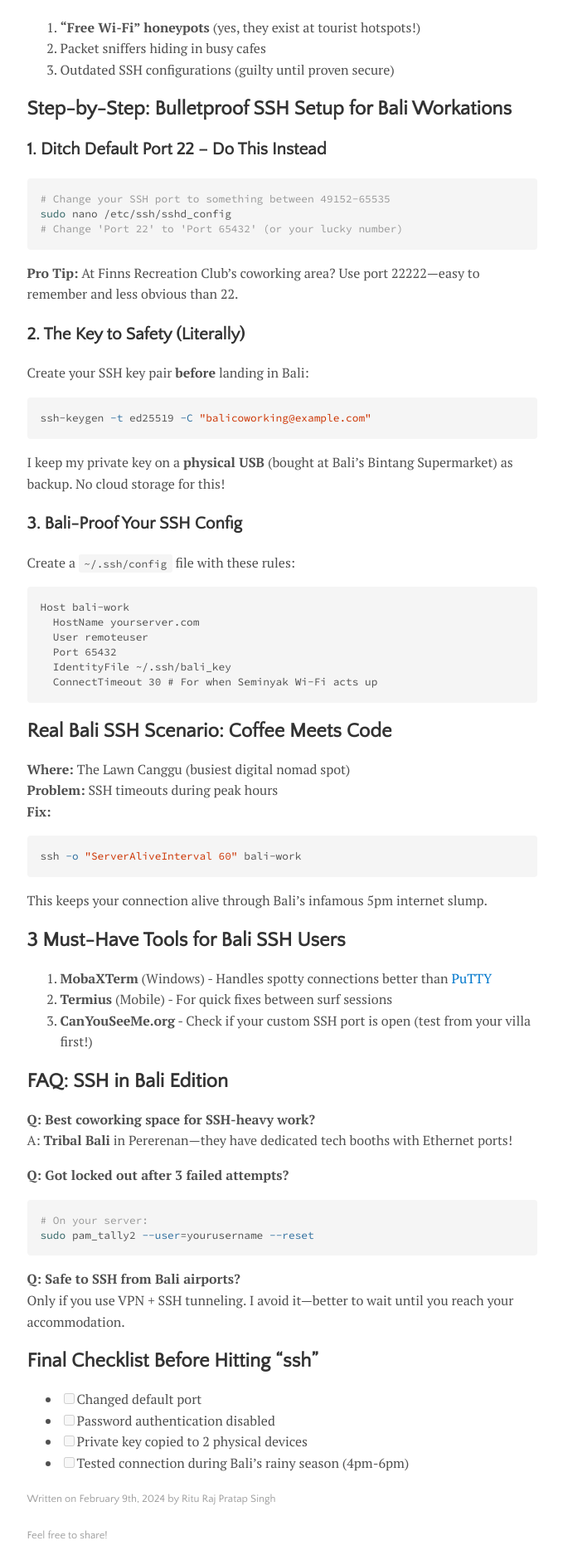
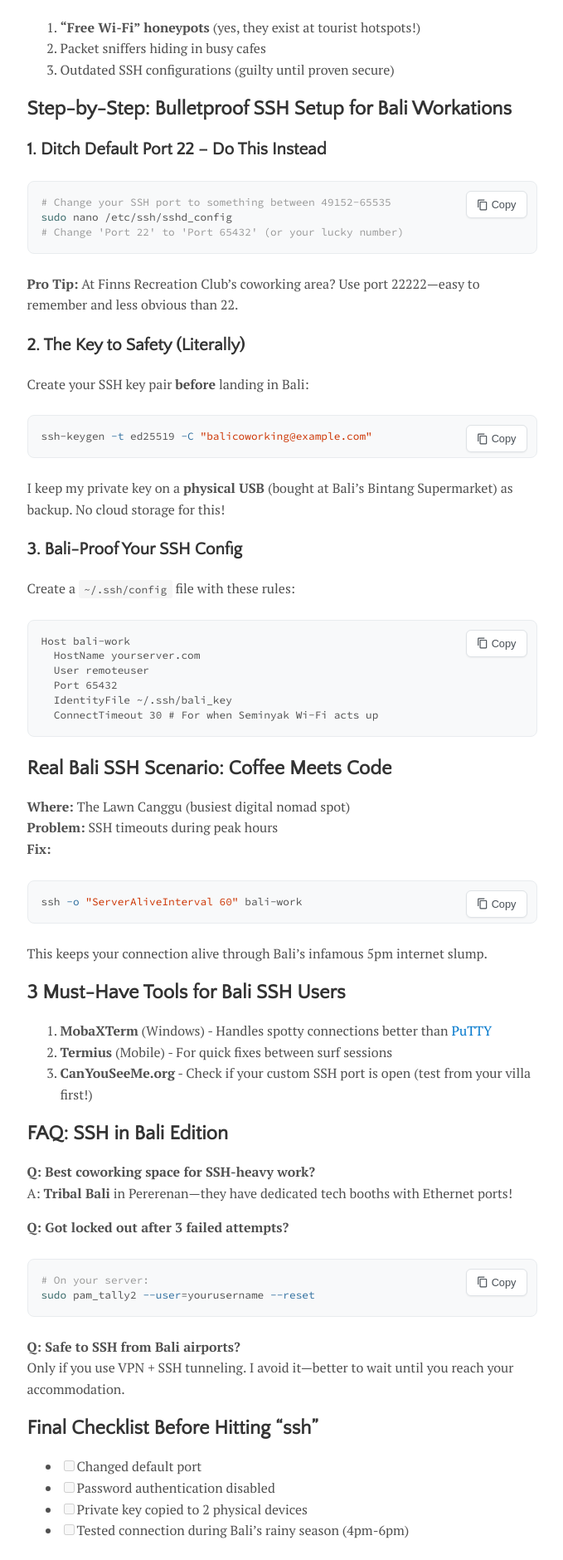
Before and after one commit to theriturajps/theriturajps.github.io, a Jekyll site: the page built from _posts/2024-02-09-use-ssh-safely-in-balis-coworking-spaces.md, in a window 1280 px wide. Shown: the part 539-2419 px from the top of the page at 83% size, without its empty margins (300-979 px from the left). Built offline with Jekyll 4.4.1, drawn with Linux system fonts in a browser that asks for light colours.

Commit message:
Add copy-to-clipboard functionality for code blocks

```diff
--- /dev/null
+++ b/_includes/copy-clipboard.html
@@ -0,0 +1,257 @@
+<style>
+  /* Code block container styling */
+  .code-container {
+    position: relative;
+    margin: 1.5rem 0;
+  }
+
+  .code-container pre {
+    margin: 0;
+    padding: 1rem 1rem 1rem 1rem;
+    border-radius: 8px;
+    background-color: #f8f9fa;
+    border: 1px solid #e9ecef;
+    overflow-x: auto;
+  }
+
+  /* Copy button styling */
+  .copy-btn {
+    position: absolute;
+    top: 0.75rem;
+    right: 0.75rem;
+    background: #ffffff;
+    border: 1px solid #dee2e6;
+    border-radius: 6px;
+    padding: 0.5rem 0.75rem;
+    font-size: 0.8rem;
+    font-weight: 500;
+    color: #495057;
+    cursor: pointer;
+    transition: all 0.2s ease;
+    box-shadow: 0 1px 2px rgba(0, 0, 0, 0.05);
+    display: flex;
+    align-items: center;
+    gap: 0.25rem;
+    z-index: 10;
+    min-width: 70px;
+    justify-content: center;
+  }
+
+  .copy-btn:hover {
+    background: #f8f9fa;
+    border-color: #adb5bd;
+    transform: translateY(-1px);
+    box-shadow: 0 2px 4px rgba(0, 0, 0, 0.1);
+  }
+
+  .copy-btn:active {
+    transform: translateY(0);
+    box-shadow: 0 1px 2px rgba(0, 0, 0, 0.05);
+  }
+
+  .copy-btn.copied {
+    background: #d4edda;
+    border-color: #c3e6cb;
+    color: #155724;
+  }
+
+  .copy-btn.copied:hover {
+    background: #d4edda;
+    border-color: #c3e6cb;
+  }
+
+  /* Icon styling */
+  .copy-icon {
+    width: 14px;
+    height: 14px;
+    fill: currentColor;
+  }
+
+  /* Language label styling */
+  .code-language {
+    position: absolute;
+    top: 0.75rem;
+    left: 0.75rem;
+    background: #6c757d;
+    color: #ffffff;
+    padding: 0.25rem 0.5rem;
+    border-radius: 4px;
+    font-size: 0.7rem;
+    font-weight: 500;
+    text-transform: uppercase;
+    letter-spacing: 0.05em;
+    z-index: 5;
+  }
+
+  /* Adjust padding when language label is present */
+  .code-container.has-language pre {
+    padding-top: 2.5rem;
+  }
+
+  /* Responsive adjustments */
+  @media (max-width: 768px) {
+    .copy-btn {
+      top: 0.5rem;
+      right: 0.5rem;
+      padding: 0.4rem 0.6rem;
+      font-size: 0.75rem;
+      min-width: 60px;
+    }
+
+    .code-language {
+      top: 0.5rem;
+      left: 0.5rem;
+      font-size: 0.65rem;
+    }
+
+    .code-container.has-language pre {
+      padding-top: 2.25rem;
+    }
+  }
+</style>
+
+<script>
+document.addEventListener('DOMContentLoaded', function() {
+  // Function to create copy button
+  function createCopyButton() {
+    const button = document.createElement('button');
+    button.className = 'copy-btn';
+    button.type = 'button';
+    button.innerHTML = `
+      <svg class="copy-icon" viewBox="0 0 24 24">
+        <path d="M16 1H4c-1.1 0-2 .9-2 2v14h2V3h12V1zm3 4H8c-1.1 0-2 .9-2 2v14c0 1.1.9 2 2 2h11c1.1 0 2-.9 2-2V7c0-1.1-.9-2-2-2zm0 16H8V7h11v14z"/>
+      </svg>
+      <span class="copy-text">Copy</span>
+    `;
+    return button;
+  }
+
+  // Function to show success feedback
+  function showCopySuccess(button) {
+    const originalContent = button.innerHTML;
+    button.classList.add('copied');
+    button.innerHTML = `
+      <svg class="copy-icon" viewBox="0 0 24 24">
+        <path d="M9 16.17L4.83 12l-1.42 1.41L9 19 21 7l-1.41-1.41z"/>
+      </svg>
+      <span class="copy-text">Copied!</span>
+    `;
+
+    setTimeout(() => {
+      button.classList.remove('copied');
+      button.innerHTML = originalContent;
+    }, 2000);
+  }
+
+  // Function to copy text to clipboard
+  async function copyToClipboard(text, button) {
+    try {
+      // Modern approach
+      if (navigator.clipboard && window.isSecureContext) {
+        await navigator.clipboard.writeText(text);
+        showCopySuccess(button);
+      } else {
+        // Fallback approach
+        const textArea = document.createElement('textarea');
+        textArea.value = text;
+        textArea.style.position = 'fixed';
+        textArea.style.left = '-999999px';
+        textArea.style.top = '-999999px';
+        document.body.appendChild(textArea);
+        textArea.focus();
+        textArea.select();
+
+        try {
+          document.execCommand('copy');
+          showCopySuccess(button);
+        } catch (err) {
+          console.error('Failed to copy text: ', err);
+          // Show error feedback
+          button.innerHTML = `
+            <svg class="copy-icon" viewBox="0 0 24 24">
+              <path d="M19 6.41L17.59 5 12 10.59 6.41 5 5 6.41 10.59 12 5 17.59 6.41 19 12 13.41 17.59 19 19 17.59 13.41 12z"/>
+            </svg>
+            <span class="copy-text">Error</span>
+          `;
+          setTimeout(() => {
+            button.innerHTML = `
+              <svg class="copy-icon" viewBox="0 0 24 24">
+                <path d="M16 1H4c-1.1 0-2 .9-2 2v14h2V3h12V1zm3 4H8c-1.1 0-2 .9-2 2v14c0 1.1.9 2 2 2h11c1.1 0 2-.9 2-2V7c0-1.1-.9-2-2-2zm0 16H8V7h11v14z"/>
+              </svg>
+              <span class="copy-text">Copy</span>
+            `;
+          }, 2000);
+        } finally {
+          document.body.removeChild(textArea);
+        }
+      }
+    } catch (err) {
+      console.error('Failed to copy text: ', err);
+    }
+  }
+
+  // Find all code blocks and add copy buttons
+  const codeBlocks = document.querySelectorAll('pre code, pre');
+
+  codeBlocks.forEach((codeBlock) => {
+    // Skip if it's a nested code element
+    if (codeBlock.tagName === 'CODE' && codeBlock.parentElement.tagName !== 'PRE') {
+      return;
+    }
+
+    const pre = codeBlock.tagName === 'PRE' ? codeBlock : codeBlock.parentElement;
+
+    // Skip if already processed
+    if (pre.closest('.code-container')) {
+      return;
+    }
+
+    // Create wrapper container
+    const container = document.createElement('div');
+    container.className = 'code-container';
+
+    // Check for language class (common in syntax highlighters)
+    const codeElement = pre.querySelector('code') || pre;
+    const classList = Array.from(codeElement.classList);
+    const languageClass = classList.find(cls =>
+      cls.startsWith('language-') ||
+      cls.startsWith('lang-') ||
+      cls.match(/^(javascript|js|python|html|css|java|cpp|c|php|ruby|go|rust|typescript|ts|json|xml|yaml|sql|bash|shell|powershell)$/i)
+    );
+
+    let language = '';
+    if (languageClass) {
+      if (languageClass.startsWith('language-')) {
+        language = languageClass.replace('language-', '');
+      } else if (languageClass.startsWith('lang-')) {
+        language = languageClass.replace('lang-', '');
+      } else {
+        language = languageClass;
+      }
+    }
+
+    // Wrap the pre element
+    pre.parentNode.insertBefore(container, pre);
+    container.appendChild(pre);
+
+    // Add language label if detected
+    if (language) {
+      container.classList.add('has-language');
+      const languageLabel = document.createElement('span');
+      languageLabel.className = 'code-language';
+      languageLabel.textContent = language;
+      container.appendChild(languageLabel);
+    }
+
+    // Create and add copy button
+    const copyButton = createCopyButton();
+    container.appendChild(copyButton);
+
+    // Add click event listener
+    copyButton.addEventListener('click', () => {
+      const code = codeElement.textContent || codeElement.innerText;
+      copyToClipboard(code, copyButton);
+    });
+  });
+});
+</script>
--- a/_layouts/post.html
+++ b/_layouts/post.html
@@ -23,3 +23,5 @@ layout: default
 {% if site.data.settings.disqus.comments %}
   {% include disqus.html %}
 {% endif %}
+
+{% include copy-clipboard.html %}
```
